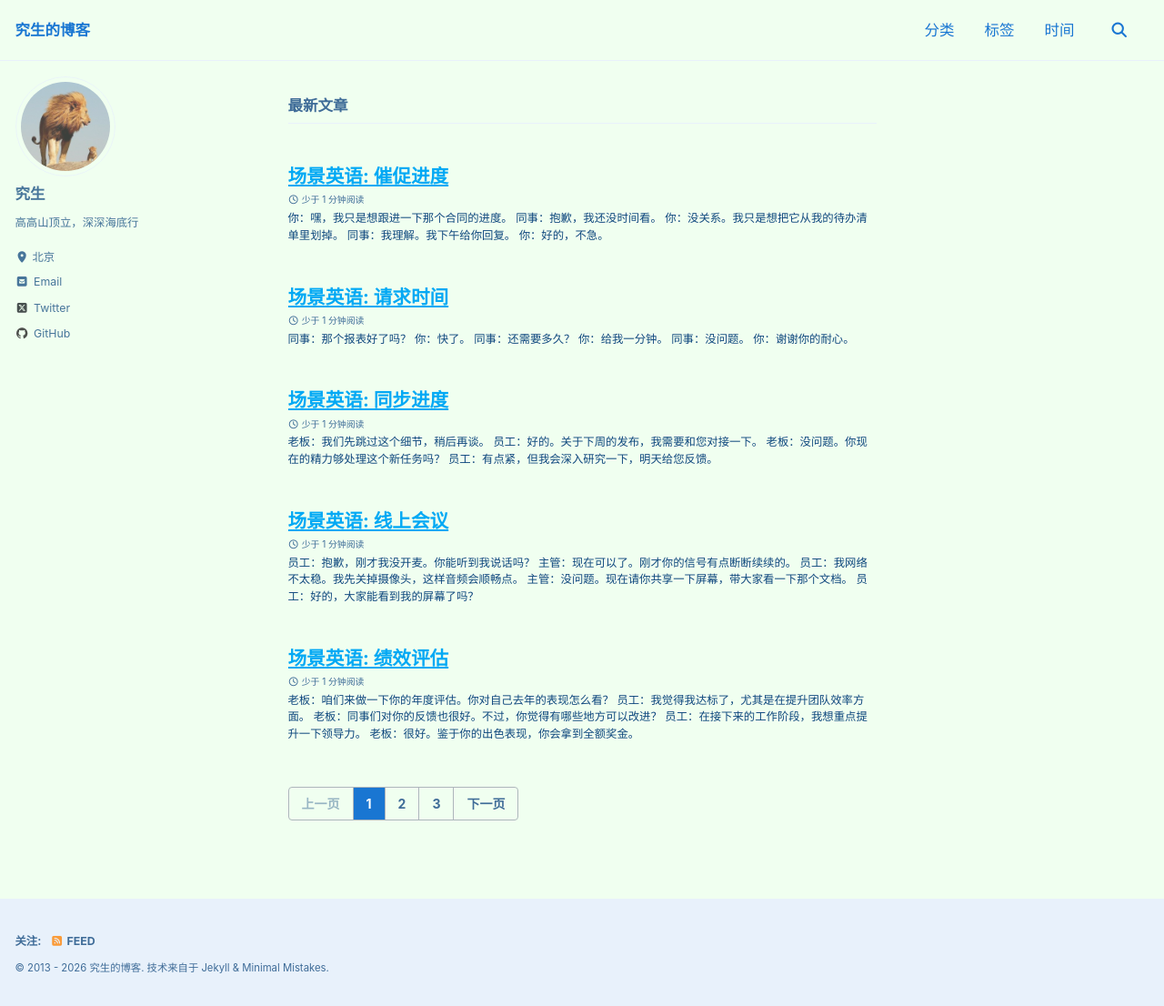
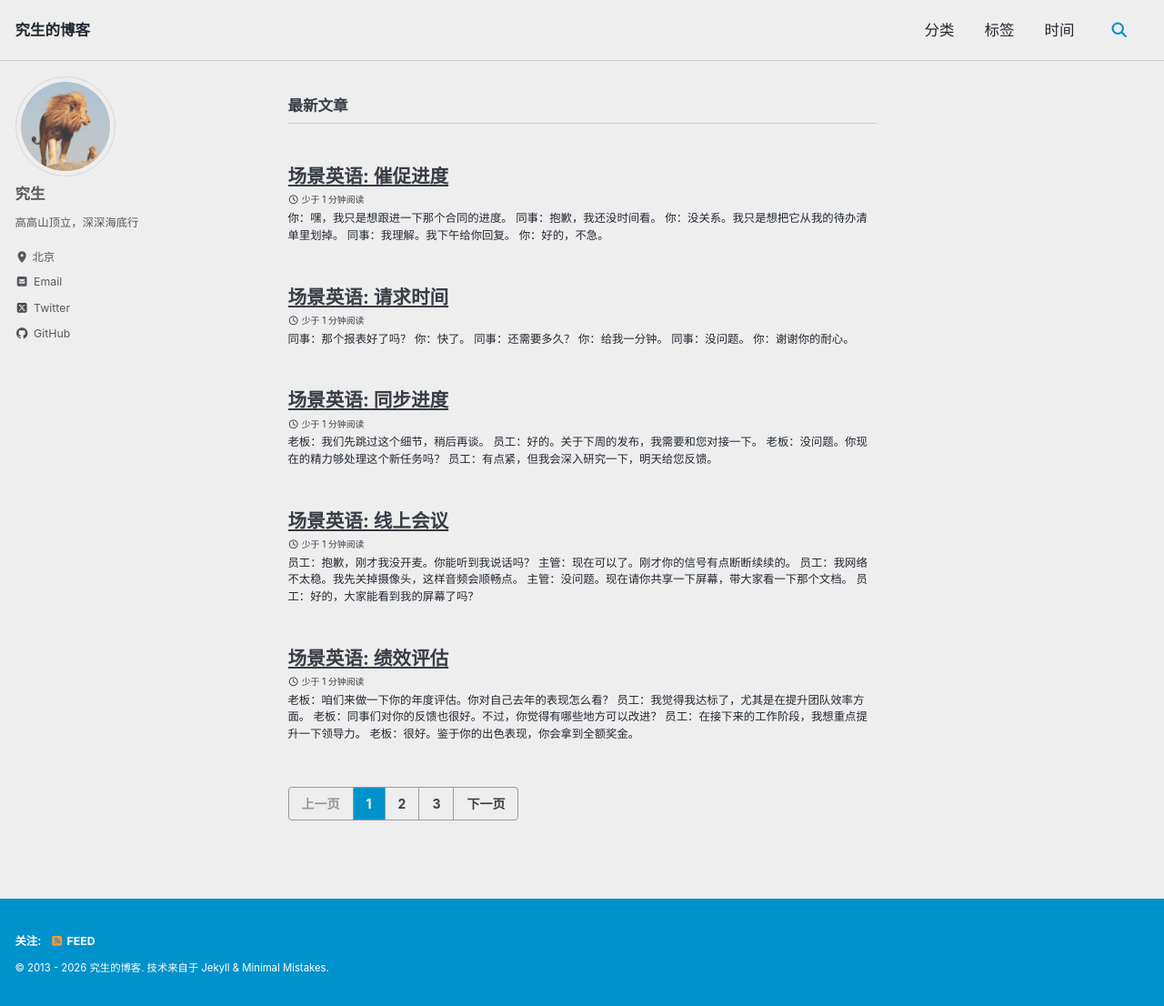
Before and after one commit to 9sheng/9sheng.github.io, a Jekyll site: the page built from index.html, in a window 1280 px wide and 1106 px high. Shown: the whole window at 91% size. Built offline with Jekyll 4.4.1, drawn with Linux system fonts in a browser that asks for light colours; cached includes are drawn as plain includes; the list of posts is cut into pages by our own code.

Commit message:
update skin

```diff
--- a/_config.yml
+++ b/_config.yml
@@ -12,7 +12,7 @@
 
 # theme                  : "minimal-mistakes-jekyll"
 # remote_theme           : "mmistakes/minimal-mistakes"
-minimal_mistakes_skin    : "aqua" # "air", "aqua", "contrast", "dark", "dirt", "neon", "mint", "plum", "sunrise", "catppuccin_latte", "catppuccin_mocha"
+minimal_mistakes_skin    : "air" # "air", "aqua", "contrast", "dark", "dirt", "neon", "mint", "plum", "sunrise", "catppuccin_latte", "catppuccin_mocha"
 
 # Site Settings
 locale                   : "zh-CN"
```
